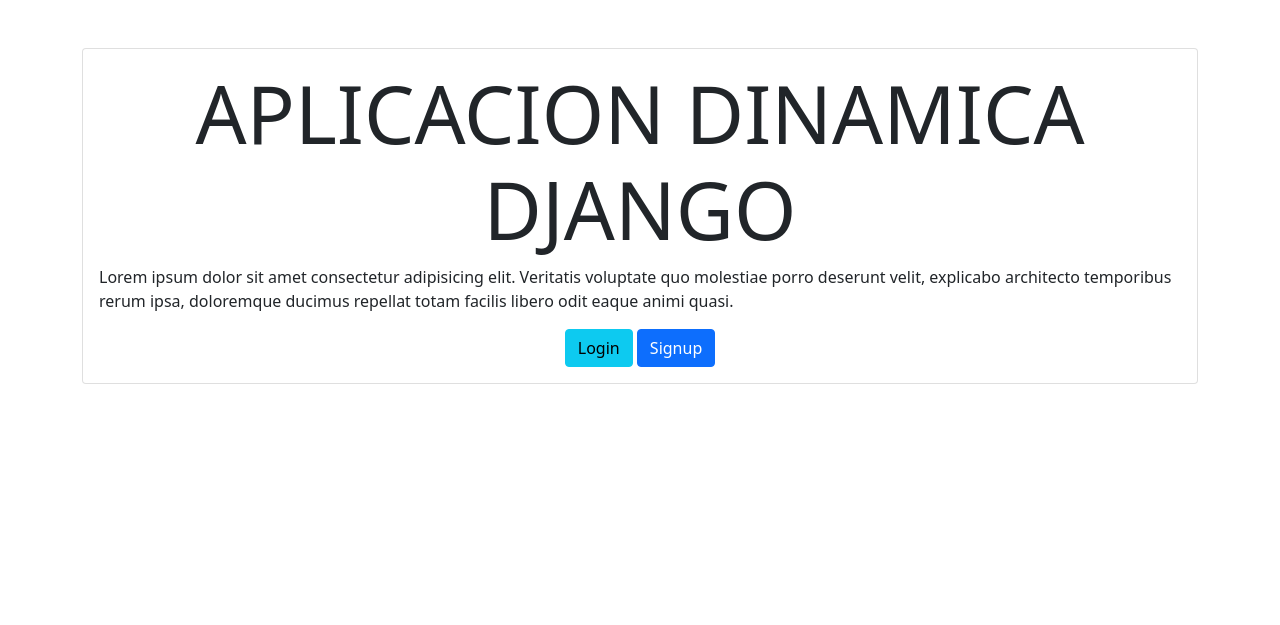
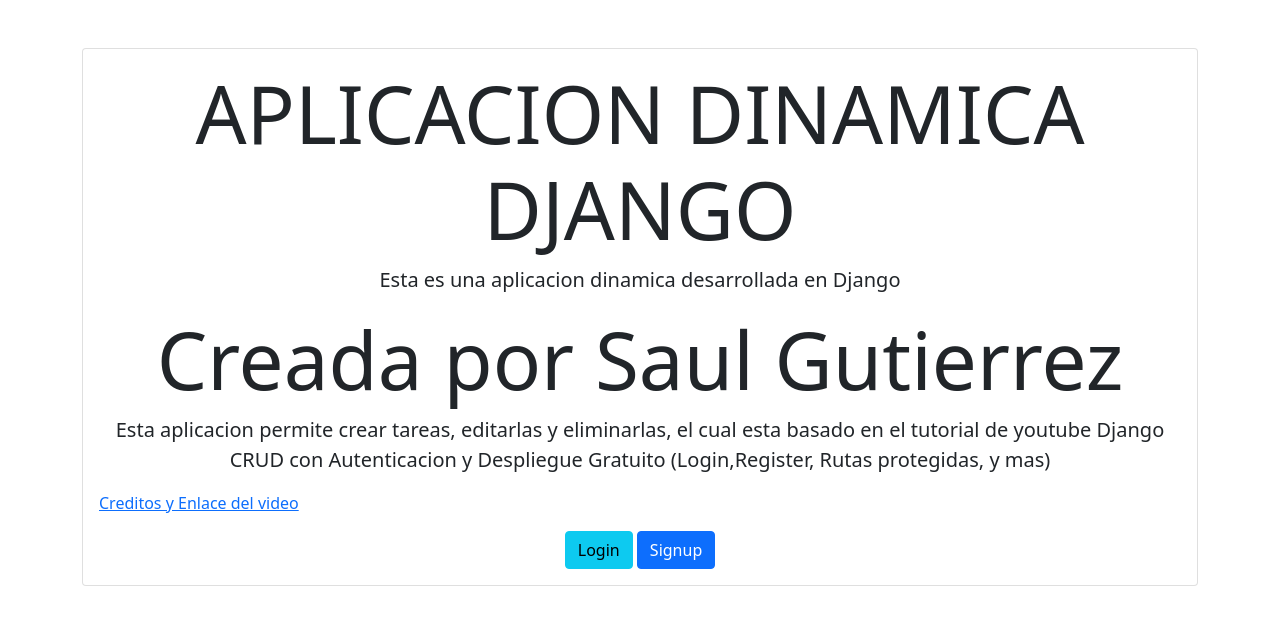
Before and after one commit to SaulineytorX/Django-Crud, a Django app: page / in a window 1280 px wide. Shown: the part 56-681 px from the top of the page. Run offline with Django 4.2, Linux system fonts and the light colour scheme.

Commit message:
Creditos agregados en home

```diff
--- a/tasks/templates/home.html
+++ b/tasks/templates/home.html
@@ -4,8 +4,10 @@
 <main class="container py-5">
     <section class="card card-body">
         <h1 class="display-1 text-center">APLICACION DINAMICA DJANGO</h1>
-
-    <p>Lorem ipsum dolor sit amet consectetur adipisicing elit. Veritatis voluptate quo molestiae porro deserunt velit, explicabo architecto temporibus rerum ipsa, doloremque ducimus repellat totam facilis libero odit eaque animi quasi.</p>
+        <p class="lead text-center">Esta es una aplicacion dinamica desarrollada en Django</p>
+        <h2 class="display-1 text-center">Creada por Saul Gutierrez</h2>
+        <p class="lead text-center">Esta aplicacion permite crear tareas, editarlas y eliminarlas, el cual esta basado en el tutorial de youtube Django CRUD con Autenticacion y Despliegue Gratuito (Login,Register, Rutas protegidas, y mas)</p>
+        <p><a href="https://www.youtube.com/watch?v=e6PkGDH4wWA&t=9317s"> Creditos y Enlace del video</a></p>
 
     <div class="text-center">
         <a class="btn btn-info" href="/login/">
```
